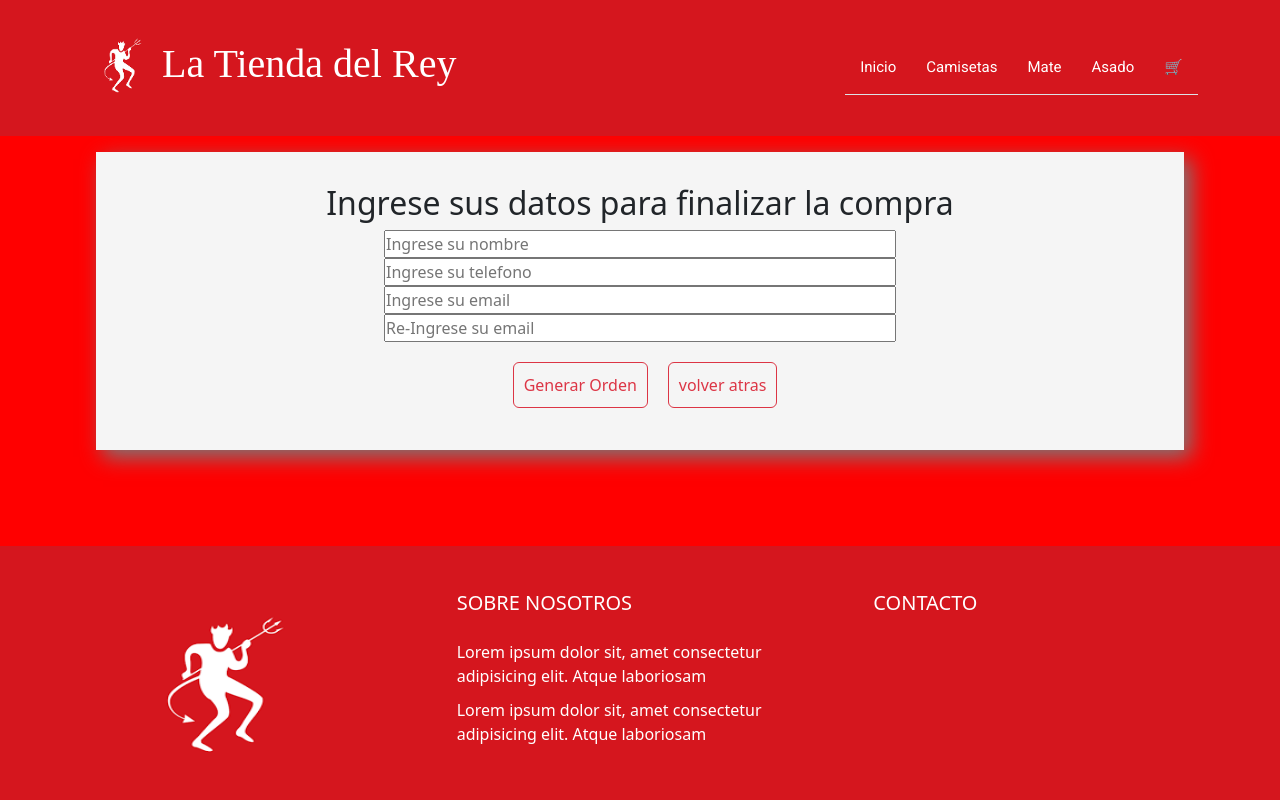
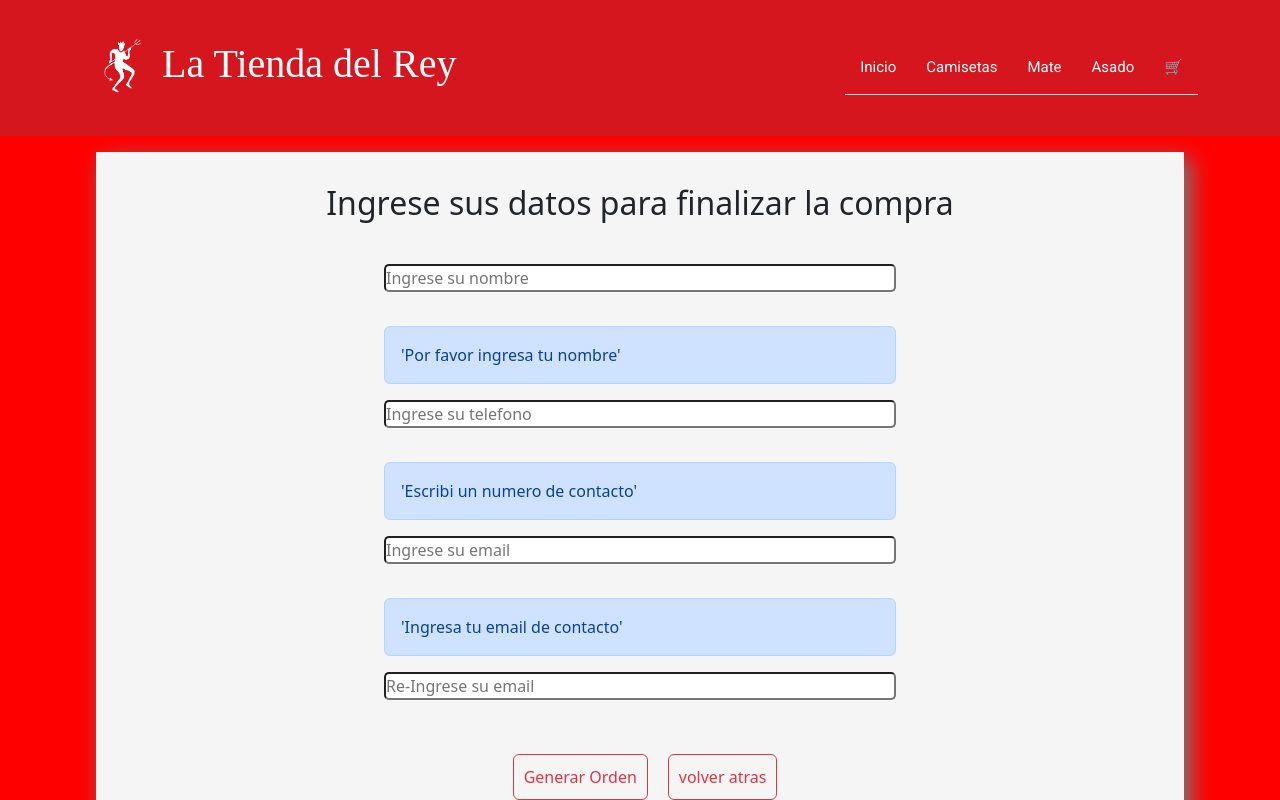
Before and after one commit to emaortigoza/e-commerce-LaTiendaDelRey, a React (Vite) app: page /Formulario in a window 1280 px wide. Both pictures are taken after a click on the button "Generar Orden". Shown: the top 800 px of the page. Built offline with nearby package versions, Linux system fonts and the light colour scheme; no server answers; a web font is replaced by a local one.

Commit message:
Se agrego la validacion de datos del formulario para la entraga final del proyecto

```diff
--- a/package.json
+++ b/package.json
@@ -16,7 +16,10 @@
     "react-bootstrap": "^2.7.4",
     "react-dom": "^18.2.0",
     "react-router-dom": "^6.10.0",
-    "react-spinners": "^0.13.8"
+    "react-spinners": "^0.13.8",
+    "react-toastify": "^9.1.3",
+    "sweetalert2": "^11.7.5",
+    "sweetalert2-react-content": "^5.0.7"
   },
   "devDependencies": {
     "@types/react": "^18.0.28",
--- /dev/null
+++ b/src/components/Formulario/Form.jsx
@@ -0,0 +1,75 @@
+import React from 'react'
+import { addDoc, collection, getFirestore } from 'firebase/firestore'
+import { Link } from 'react-router-dom'
+import { useCartContext } from '../../context/CartContext'
+import Swal from 'sweetalert2'
+
+const Form = ({dataForm,setDataForm,handleOnChange, errors, validateForm}) => {
+
+    const {cartList, precioTotal,vaciarCarrito} = useCartContext()
+
+    const generarOrden = (evt)=>{
+        evt.preventDefault()
+        if (validateForm()) {
+            const order ={}
+            order.buyer = dataForm
+            order.items = cartList.map(({nombre, id, precio, cantidad}) =>({id,nombre,precio, cantidad}))
+            order.total = precioTotal()
+
+            const dbFirestore = getFirestore()
+            const ordersCollection = collection(dbFirestore, 'orders')
+
+            addDoc(ordersCollection, order)
+            .then (({id}) => {
+                Swal.fire({
+                  icon: 'success',
+                  title: 'Muchas Gracias',
+                  text: `Tu pedido id: ${id} está en preparación`,
+                  confirmButtonColor: '#d5161e',
+                  background: '#d5161e',
+                  color: 'white'
+                })
+              })
+              .catch(error => console.log(error))
+              .finally(() => {
+                setDataForm({nombre: '', telefono: '', email: '', emailConfi: ''})
+
+                setTimeout(()=>{
+                    vaciarCarrito()
+                  window.location.href = "/"
+                },4000)
+              })
+        }
+      }
+  return (
+    <div className='container-fluid inner'>
+        <div className="formulario">
+            <h2>Ingrese sus datos para finalizar la compra</h2>
+            <br />
+          <form className='campoFormulario' onSubmit={generarOrden} >
+            <input type="text" name='nombre'  onChange={handleOnChange} value={dataForm.nombre}  placeholder='Ingrese su nombre' />
+            <br />
+            {errors && errors.nombre && <span>{errors.nombre}</span>}
+            <input type="text" name='telefono'  onChange={handleOnChange} value={dataForm.telefono}  placeholder='Ingrese su telefono' />
+            <br />
+            {errors && errors.telefono && <span>{errors.telefono}</span>}
+            <input type="text" name='email'  onChange={handleOnChange} value={dataForm.email}  placeholder='Ingrese su email' />
+            <br />
+            {errors && errors.email && <span>{errors.email}</span>}
+            <input type="text" name='emailConfi'  onChange={handleOnChange} value={dataForm.emailConfi}  placeholder='Re-Ingrese su email' />
+            <br />
+            {errors && errors.emailConfi && <span>{errors.emailConfi}</span>}
+        </form>
+        <div className="boton">
+            <button className='btn btn-outline-danger'  onClick={generarOrden} > Generar Orden</button>
+            <Link to='../CartModal'><button className='btn btn-outline-danger' > volver atras</button></Link>
+        </div>
+        </div>
+
+
+
+    </div>
+  )
+}
+
+export default Form
--- a/src/components/Formulario/Formulario.css
+++ b/src/components/Formulario/Formulario.css
@@ -19,8 +19,12 @@
     width: 50%;
     display: flex;
     flex-direction: column;
-    margin-bottom: 10px;
+    margin: 10px;
 
+}
+.campoFormulario input{
+    margin-bottom:10px ;
+    border-radius: 5px;
 }
 
 .boton button{
--- a/src/components/Formulario/Formulario.jsx
+++ b/src/components/Formulario/Formulario.jsx
@@ -3,9 +3,15 @@ import { Link } from 'react-router-dom'
 import './Formulario.css'
 import { useCartContext } from '../../context/CartContext'
 import { addDoc, collection, getFirestore } from 'firebase/firestore'
+import Form from './Form'
+import { formularioValidacion } from './FomularioValidacion'
+
+const FormularioValidacion = formularioValidacion(Form)
 
 const Formulario = () => {
-    const {cartList, precioTotal} = useCartContext()
+
+    //const {cartList, precioTotal} = useCartContext()
+
     const [dataForm, setDataForm] = useState({
         nombre: '',
         telefono: '',
@@ -13,53 +19,18 @@ const Formulario = () => {
         emailConfi:''
 
     })
-    const generarOrden = ()=>{
-        const order ={}
-        order.buyer = dataForm
-        order.items = cartList.map(({nombre, id, precio, cantidad}) =>({id,nombre,precio, cantidad}))
-        order.total = precioTotal()
-        console.log(order)
-
-        const dbFirestore = getFirestore()
-        const ordersCollection = collection(dbFirestore, 'orders')
-
-           addDoc(ordersCollection, order)
-          .then(res =>console.log(res) )
-      }
 
 
 
-    const handleOnChange = (evt)=>{
-        console.log('nombre del input', evt.target.name)
-        console.log('valor del input', evt.target.value)
+      const handleOnChange = (evt)=>{
         setDataForm({
             ...dataForm,
             [evt.target.name]: evt.target.value
         })
     }
-    console.log(dataForm)
-
-  return (
-    <div className='container-fluid inner'>
-        <div className="formulario">
-            <h2>Ingrese sus datos para finalizar la compra</h2>
-          <form className='campoFormulario' onSubmit={generarOrden} >
-            <input type="text" name='nombre'  onChange={handleOnChange} value={dataForm.nombre}  placeholder='Ingrese su nombre' />
-            <input type="text" name='telefono'  onChange={handleOnChange} value={dataForm.telefono}  placeholder='Ingrese su telefono' />
-            <input type="text" name='email'  onChange={handleOnChange} value={dataForm.email}  placeholder='Ingrese su email' />
-            <input type="text" name='emailConfi'  onChange={handleOnChange} value={dataForm.emailConfi}  placeholder='Re-Ingrese su email' />
-        </form>
-        <div className="boton">
-            <button className='btn btn-outline-danger'  onClick={generarOrden} > Generar Orden</button>
-            <Link to='../CartModal'><button className='btn btn-outline-danger' > volver atras</button></Link>
-        </div>
-        </div>
 
 
-
-    </div>
-
-  )
+  return <FormularioValidacion dataForm={dataForm} setDataForm={setDataForm} handleOnChange={handleOnChange}/>
 }
 
 export default Formulario
--- /dev/null
+++ b/src/components/Formulario/fomularioValidacion.jsx
@@ -0,0 +1,43 @@
+import { useState } from "react"
+import { Alert } from "react-bootstrap"
+
+export const formularioValidacion = (WrappedComponent) => {
+
+    const FormularioValidacion = (props) =>{
+        const [errors, setErrors]= useState({})
+        const validateForm = () =>{
+
+        let newErrors = {}
+        let isValid = true
+
+        if (!props.dataForm.nombre) {
+            newErrors.nombre = <Alert>'Por favor ingresa tu nombre'</Alert>
+            isValid = false
+        }
+        if (!props.dataForm.telefono) {
+            newErrors.telefono = <Alert>'Escribi un numero de contacto'</Alert>
+            isValid= false
+        }
+        if (!props.dataForm.email) {
+            newErrors.email =<Alert>'Ingresa tu email de contacto'</Alert>
+            isValid= false
+        }
+        if (props.dataForm.emailConfi !== props.dataForm.email ) {
+            newErrors.emailConfi =<Alert>'El email no coincide, vuelva a escribirlo'</Alert>
+            isValid= false
+        }
+
+        setErrors(newErrors)
+        return isValid
+        }
+
+
+        return <WrappedComponent
+            {...props}
+            errors = {errors}
+            validateForm={validateForm}
+        />
+    }
+
+    return FormularioValidacion
+}
```
Also changed, not shown: src/components/ItemDetail/ItemDetail.jsx (+7 -0 lines), 1 other file (tests, documents, lock files or other folders).
